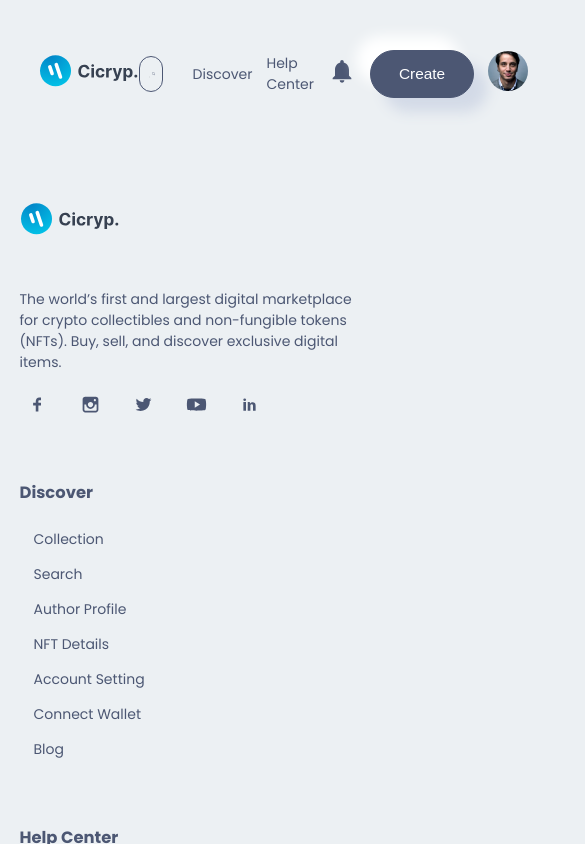
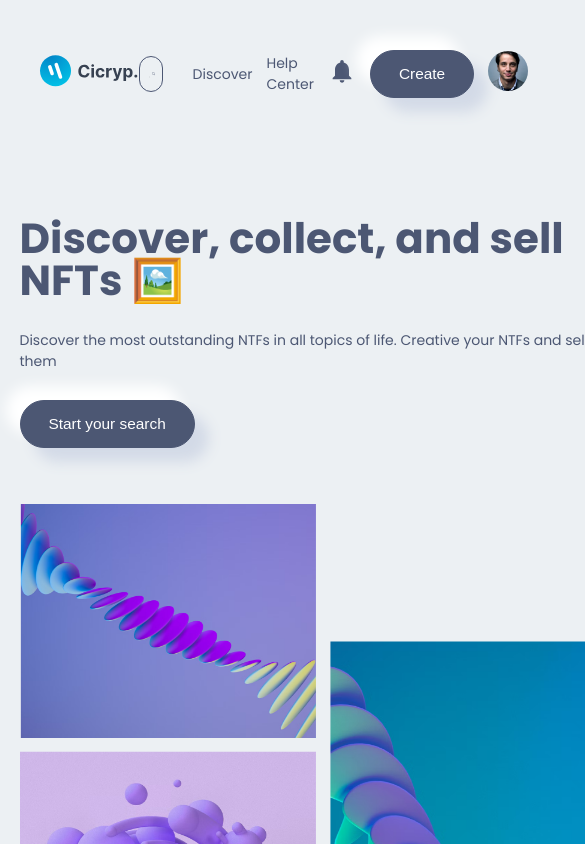
Before and after one commit to AdhithyanM/nft-marketplace-template-code, a Next.js app: page / in a window 390 px wide. Shown: the top 844 px of the page, 585 px wide, since content can reach past the window. Built offline with nearby package versions, Linux system fonts and the light colour scheme.

Commit message:
Hero section component changes

```diff
--- /dev/null
+++ b/components/HeroSection/HeroSection.jsx
@@ -0,0 +1,35 @@
+import React from "react";
+import Image from "next/image";
+
+// INTERNAL IMPORT
+import Style from "./HeroSection.module.css";
+import { Button } from "../components-index";
+import images from "../../img";
+
+const HeroSection = () => {
+  return (
+    <div className={Style.heroSection}>
+      <div className={Style.heroSection_box}>
+        <div className={Style.heroSection_box_left}>
+          <h1>Discover, collect, and sell NFTs 🖼️</h1>
+          <p>
+            Discover the most outstanding NTFs in all topics of life. Creative
+            your NTFs and sell them
+          </p>
+
+          <Button btnName="Start your search" />
+        </div>
+        <div className={Style.heroSection_box_right}>
+          <Image
+            src={images.hero}
+            alt="Hero Section"
+            width={600}
+            height={600}
+          />
+        </div>
+      </div>
+    </div>
+  );
+};
+
+export default HeroSection;
--- /dev/null
+++ b/components/HeroSection/HeroSection.module.css
@@ -0,0 +1,45 @@
+.heroSection {
+  width: 80%;
+  margin: 3rem auto;
+}
+
+.heroSection_box {
+  display: grid;
+  grid-template-columns: repeat(2, 1fr);
+  gap: 2rem;
+}
+
+.heroSection_box_left {
+  padding-right: 6rem;
+}
+
+.heroSection_box_left h1 {
+  font-size: 5rem;
+  line-height: 1;
+}
+
+.heroSection_box_left p {
+  margin-bottom: 2rem;
+}
+
+@media screen and (max-width: 35em) {
+  .heroSection {
+    width: 90%;
+  }
+}
+
+@media screen and (max-width: 55em) {
+  .heroSection_box {
+    grid-template-columns: 1fr;
+    gap: 4rem;
+  }
+
+  .heroSection_box_left {
+    padding-right: 2rem;
+  }
+
+  .heroSection_box_left h1 {
+    line-height: 1;
+    font-size: 3rem;
+  }
+}
--- a/components/components-index.js
+++ b/components/components-index.js
@@ -2,5 +2,6 @@
 import Button from "./Button/Button";
 import Footer from "./Footer/Footer";
 import NavBar from "./NavBar/NavBar";
+import HeroSection from "./HeroSection/HeroSection";
 
-export { Button, Footer, NavBar };
+export { Button, Footer, NavBar, HeroSection };
--- a/pages/index.js
+++ b/pages/index.js
@@ -1,7 +1,15 @@
 import React from "react";
 
+// INTERNAL IMPORT
+import Style from "../styles/index.module.css";
+import { HeroSection } from "../components/components-index";
+
 const Home = () => {
-  return <div></div>;
+  return (
+    <div className={Style.homePage}>
+      <HeroSection />
+    </div>
+  );
 };
 
 export default Home;
```
Also changed, not shown: styles/index.module.css (added).
